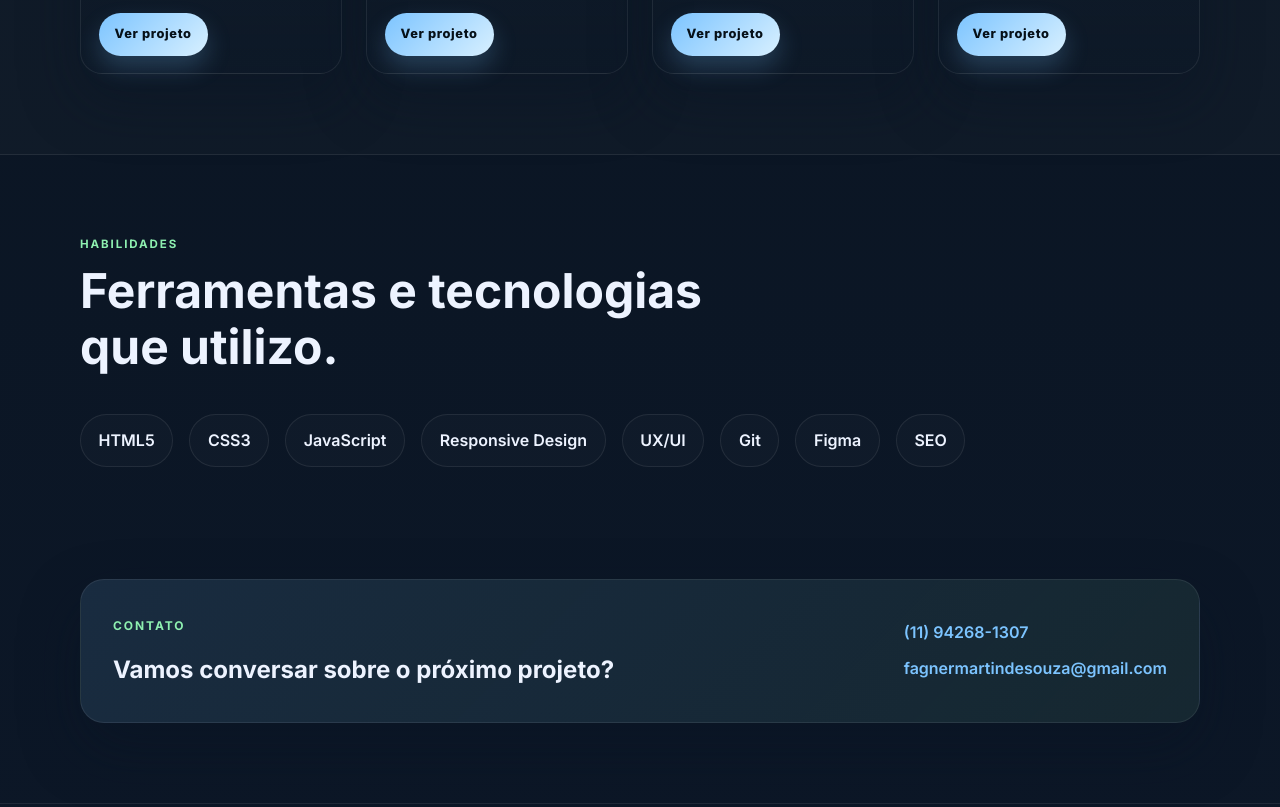
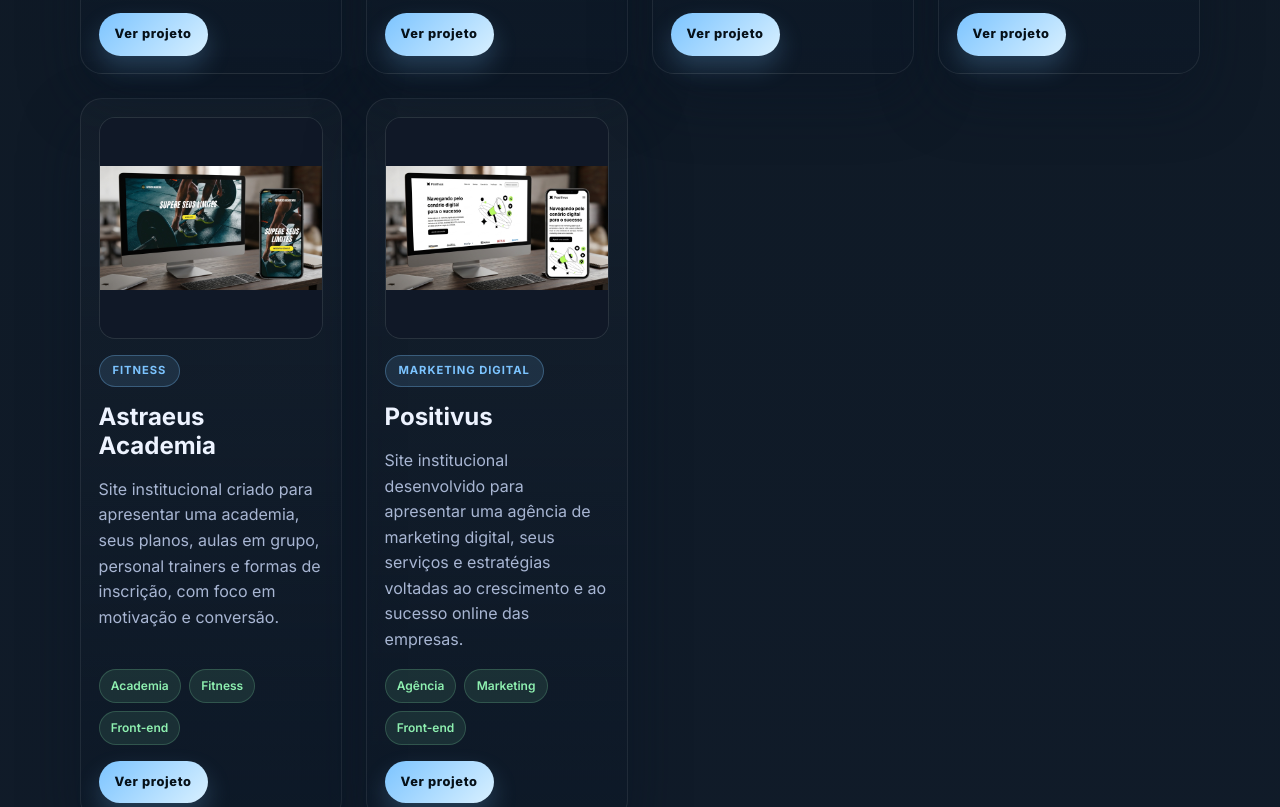
Before and after one commit to FagnerMartinss/portfolio-profissional, a plain HTML site: page index.html in a window 1280 px wide. Shown: the part 3638-4445 px from the top of the page. Drawn offline with Linux system fonts and the light colour scheme.

Commit message:
Adicionei mais dois cards

```diff
--- a/index.html
+++ b/index.html
@@ -317,6 +317,41 @@
                             rel="noreferrer">Ver projeto</a>
                     </article>
 
+                    <article class="project-card">
+                        <div class="project-card__image project-card__image--fitness">
+                            <img src="image/celular-desctop.jpg" alt="Astraeus Academia em computador e celular"
+                                loading="lazy">
+                        </div>
+                        <div class="project-card__badge">Fitness</div>
+                        <h3>Astraeus Academia</h3>
+                        <p>Site institucional criado para apresentar uma academia, seus planos, aulas em grupo,
+                            personal trainers e formas de inscrição, com foco em motivação e conversão.</p>
+                        <div class="project-card__meta">
+                            <span>Academia</span>
+                            <span>Fitness</span>
+                            <span>Front-end</span>
+                        </div>
+                        <a class="project-card__link" href="https://sevicofintnss1.vercel.app/" target="_blank"
+                            rel="noreferrer">Ver projeto</a>
+                    </article>
+
+                    <article class="project-card">
+                        <div class="project-card__image project-card__image--fitness">
+                            <img src="image/positivos.jpg" alt="Astraeus Academia em computador e celular"
+                                loading="lazy">
+                        </div>
+                        <div class="project-card__badge">Marketing Digital</div>
+                        <h3>Positivus</h3>
+                        <p>Site institucional desenvolvido para apresentar uma agência de marketing digital,
+                            seus serviços e estratégias voltadas ao crescimento e ao sucesso online das empresas.</p>
+                        <div class="project-card__meta">
+                            <span>Agência</span>
+                            <span>Marketing</span>
+                            <span>Front-end</span>
+                        </div>
+                        <a class="project-card__link" href="https://positivos-ten.vercel.app/" target="_blank"
+                            rel="noreferrer">Ver projeto</a>
+                    </article>
                 </div>
             </div>
         </section>
--- a/style.css
+++ b/style.css
@@ -363,6 +363,13 @@ a {
     transition: transform 0.3s ease;
 }
 
+.project-card__image--fitness img {
+    height: 220px;
+    object-fit: contain;
+    object-position: center;
+    background: #101827;
+}
+
 .project-card:hover .project-card__image img {
     transform: scale(1.03);
 }
```
Also changed, not shown: image/celular-desctop.jpg (added), image/positivos.jpg (added), image/provedo de ospedagem.png (added), 1 other file.
